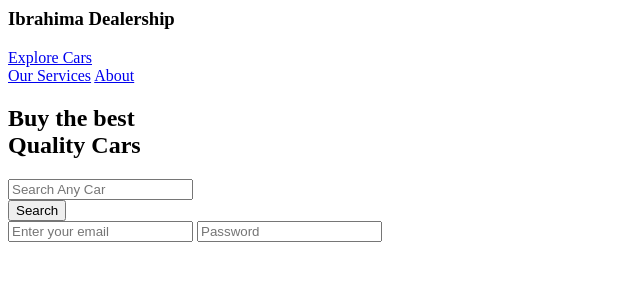
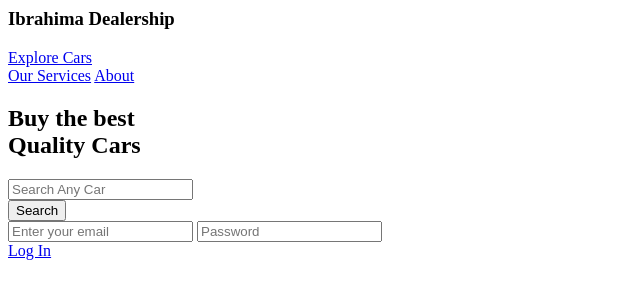
Before and after one commit to Ibrahima2499/myfinalproject, a plain HTML site: page index.html in a window 1280 px wide. Shown: the full height of the page, 0-640 px from the left. Drawn offline with Linux system fonts and the light colour scheme.

Commit message:
Log in Button

```diff
--- a/index.html
+++ b/index.html
@@ -26,6 +26,9 @@
                     <input type="email" name="email" placeholder="Enter your email">
                     <input type="password" name="password" placeholder="Password">
                 </div>
+                <div class="link">
+                    <a href="#">Log In</a>
+                </div>
                 </div>
             </nav>
 
```
